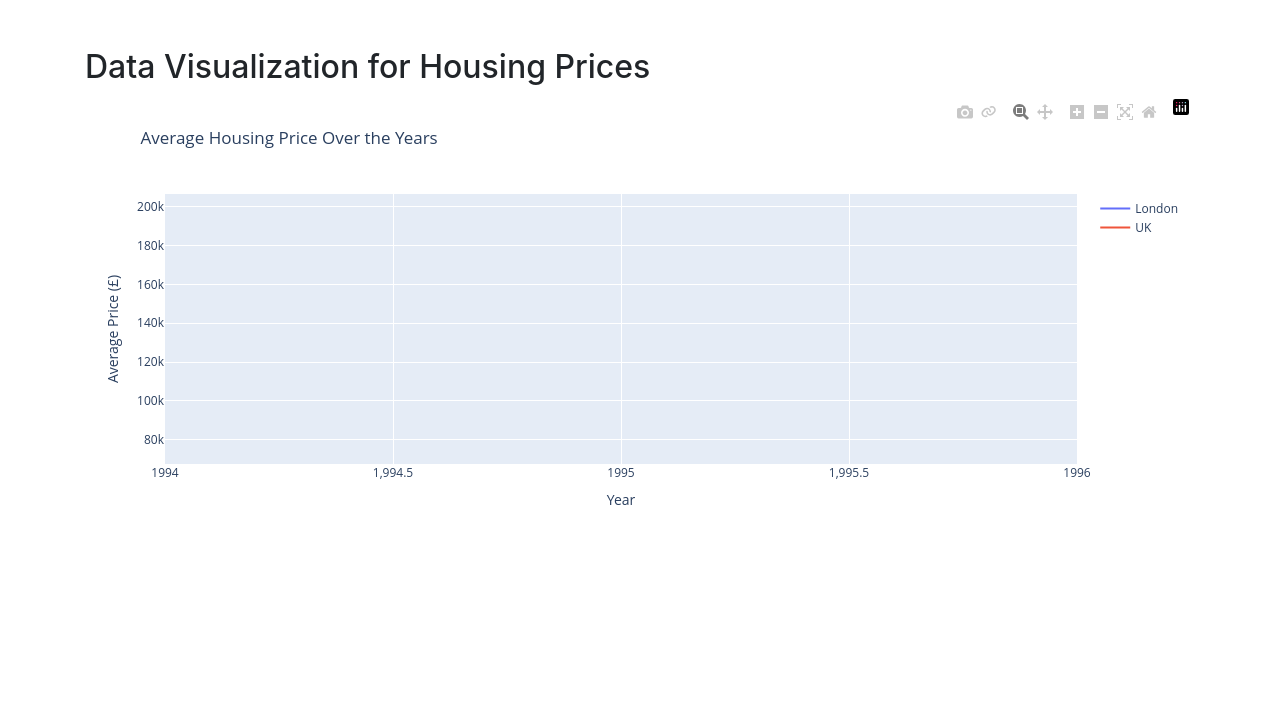
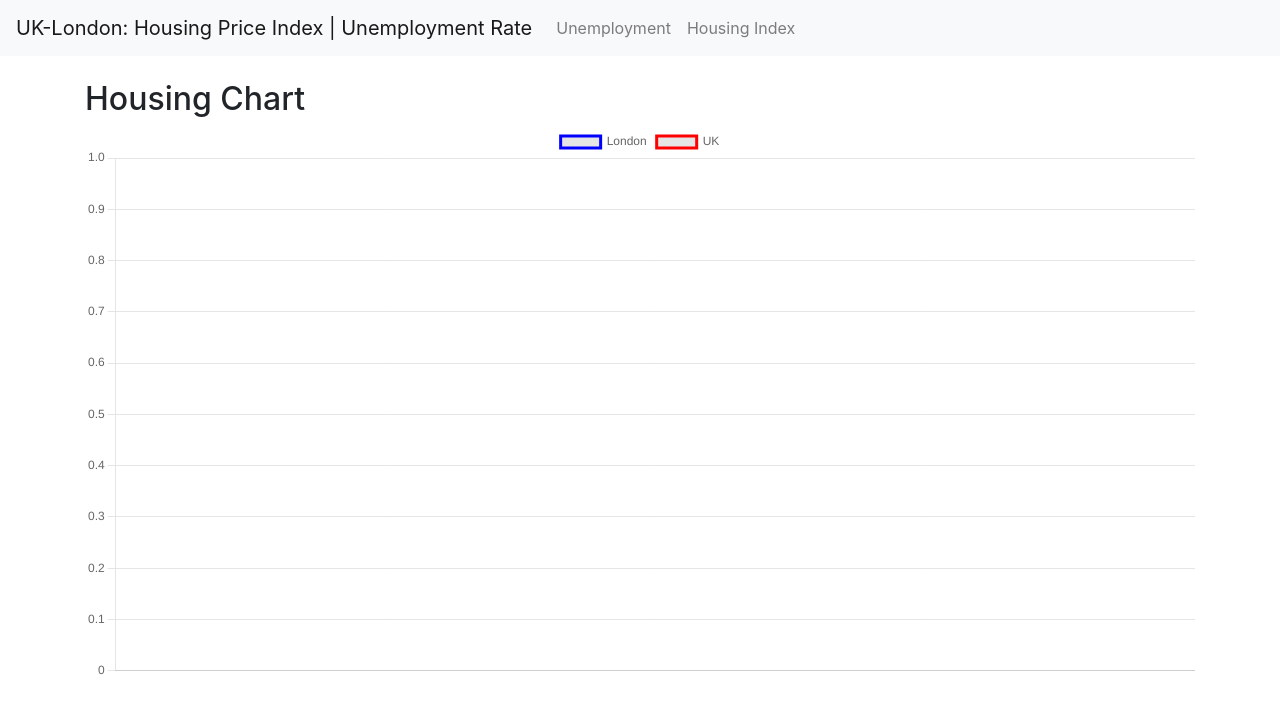
Before and after one commit to konomissira/housing-analysis-app, a Flask app: page /housing in a window 1280 px wide. Shown: the top 714 px of the page. Run offline with Flask 3, Linux system fonts and the light colour scheme; data that the repository does not hold is empty; some libraries are stand-ins or nearby versions.

Commit message:
Add navigation menu to the app.

```diff
--- a/app.py
+++ b/app.py
@@ -3,26 +3,29 @@ from visualization import create_housing_price_chart
 from flask_sqlalchemy import SQLAlchemy
 import psycopg2
 
-
-
-
-
 app = Flask(__name__)
 
 @app.route('/')
 def home():
-    return "Welcome to the data analysis web app!"
+    return render_template("home.html")
 
 @app.route('/housing')
 def housing():
-    # Here we're using dummy data for demonstration purposes.
-    data = [
-        {'year': 1995, 'avg_london_value': 74330.86, 'avg_uk_value': 199735.06},
-        # ... You'll add other data points here, fetched from your database or any other source.
-    ]
-    fig = create_housing_price_chart(data)
-    fig_div = fig.to_html(full_html=False)
-    return render_template('chart.html', chart_div=fig_div)
+    conn = psycopg2.connect(dbname="londondata", user="mahamadoucamara", password="", host="localhost")
+    cur = conn.cursor()
+    cur.execute("""SELECT EXTRACT(YEAR FROM "Month") AS year, AVG(housing_price_index."London_Value") AS avg_london_value,
+                AVG(housing_price_index."UK_Value") AS avg_uk_value FROM housing_price_index
+                GROUP BY year
+                ORDER BY year;""")
+
+    rows = cur.fetchall()
+    years = [int(row[0]) for row in rows]
+    avg_london_values = [float(row[1]) for row in rows]
+    avg_uk_values = [float(row[2]) for row in rows]
+
+
+
+    return render_template('housing_chart.html', years=years, avg_london_values=avg_london_values, avg_uk_values=avg_uk_values)
 
 @app.route('/unemployment-chart')
 def unemployment_chart():
--- /dev/null
+++ b/templates/base.html
@@ -0,0 +1,29 @@
+<!DOCTYPE html>
+<html lang="en">
+<head>
+    <meta charset="UTF-8">
+    <meta name="viewport" content="width=device-width, initial-scale=1.0">
+    <link href="https://maxcdn.bootstrapcdn.com/bootstrap/4.5.2/css/bootstrap.min.css" rel="stylesheet">
+    <title>UK-London: Housing Price Index | Unemployment Rate</title>
+</head>
+<body>
+    <nav class="navbar navbar-expand-lg navbar-light bg-light">
+        <a class="navbar-brand" href="/">UK-London: Housing Price Index | Unemployment Rate</a>
+        <div class="collapse navbar-collapse" id="navbarNav">
+            <ul class="navbar-nav">
+                <li class="nav-item">
+                    <a class="nav-link" href="/unemployment-chart">Unemployment</a>
+                </li>
+                <li class="nav-item">
+                    <a class="nav-link" href="/housing">Housing Index</a>
+                </li>
+                <!-- Add other links as necessary -->
+            </ul>
+        </div>
+    </nav>
+    <div class="container mt-4">
+        {% block content %}{% endblock %}
+    </div>
+    <!-- Add any common scripts you want to load on every page here -->
+</body>
+</html>
--- /dev/null
+++ b/templates/housing_chart.html
@@ -0,0 +1,73 @@
+<!DOCTYPE html>
+<html lang="en">
+<head>
+  <meta charset="UTF-8">
+  <meta name="viewport" content="width=device-width, initial-scale=1.0">
+
+  <link href="https://maxcdn.bootstrapcdn.com/bootstrap/4.5.2/css/bootstrap.min.css" rel="stylesheet">
+
+  <script src="https://cdn.jsdelivr.net/npm/chart.js"></script>
+
+  <title>London and UK Housing Index</title>
+</head>
+<body>
+
+  {% extends "base.html" %}
+
+  {% block content %}
+      <!-- Specific content for housing_chart.html goes here -->
+      <h2>Housing Chart</h2>
+      <!-- Your Chart.js code and other specific content for this page -->
+      <canvas id="housingChart" width="400" height="200"></canvas>
+
+      <script>
+        let years = {{ years|tojson|safe }};
+        let avgLondonValues = {{ avg_london_values|tojson|safe }};
+        let avgUkValues = {{ avg_uk_values|tojson|safe }};
+
+        let ctx = document.getElementById('housingChart').getContext('2d');
+        let chart = new Chart(ctx, {
+            type: 'line',
+            data: {
+                labels: years,
+                datasets: [{
+                    label: 'London',
+                    borderColor: 'blue',
+                    data: avgLondonValues,
+                    fill: false
+                }, {
+                    label: 'UK',
+                    borderColor: 'red',
+                    data: avgUkValues,
+                    fill: false
+                }]
+            },
+            options: {
+                responsive: true,
+                title: {
+                    display: true,
+                    text: 'Housing Price Index'
+                },
+                scales: {
+                    xAxes: [{
+                        display: true,
+                        scaleLabel: {
+                            display: true,
+                            labelString: 'years'
+                        }
+                    }],
+                    yAxes: [{
+                        display: true,
+                        scaleLabel: {
+                            display: true,
+                            labelString: 'Housing price index'
+                        }
+                    }]
+                }
+            }
+        });
+
+    </script>
+  {% endblock %}
+</body>
+</html>
```
Also changed, not shown: templates/home.html (added, +22 -0 lines), templates/unemployment_chart.html (+11 -1 lines).
